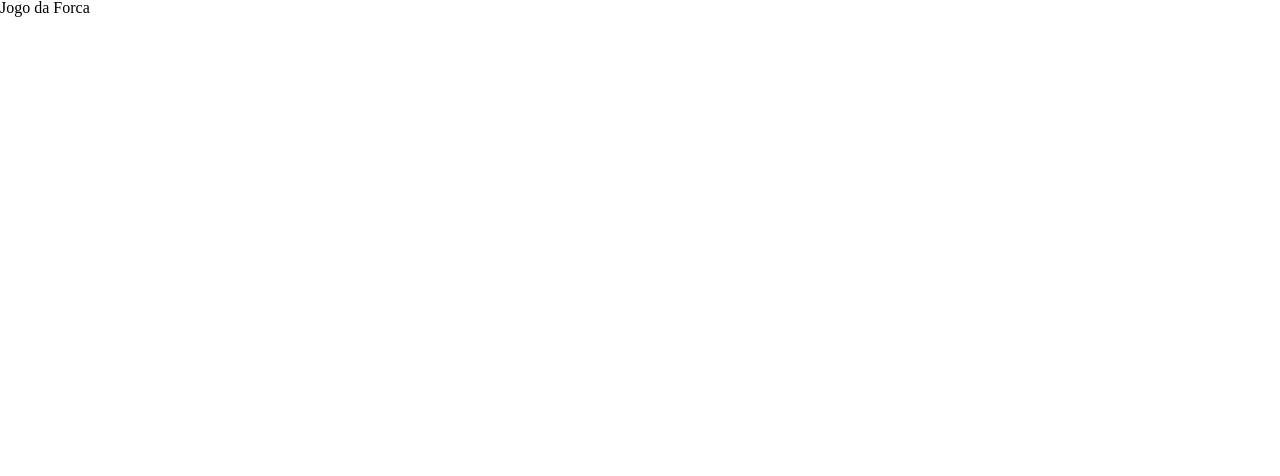
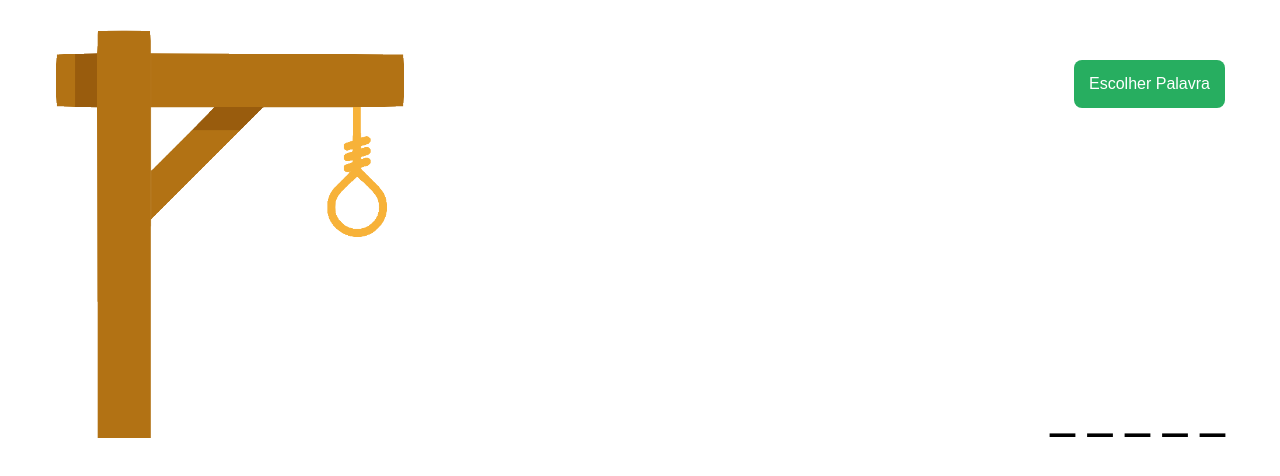
Before and after one commit to gsnorberto/projeto8-jogoforca, a React (Create React App) app: page / in a window 1280 px wide. Shown: the top 476 px of the page. Built offline with nearby package versions, Linux system fonts and the light colour scheme.

Commit message:
Versão com o Módulo Jogo

```diff
--- a/package.json
+++ b/package.json
@@ -9,6 +9,7 @@
     "react": "^18.2.0",
     "react-dom": "^18.2.0",
     "react-scripts": "5.0.1",
+    "styled-components": "^5.3.6",
     "web-vitals": "^2.1.4"
   },
   "scripts": {
--- a/public/index.html
+++ b/public/index.html
@@ -1,5 +1,6 @@
 <!DOCTYPE html>
 <html lang="pt-br">
+
 <head>
   <meta charset="utf-8" />
   <link rel="icon" href="./assets/icon-pngwing.png" />
@@ -7,11 +8,17 @@
   <meta name="theme-color" content="#000000" />
   <link rel="stylesheet" href="./assets/css/reset.css">
 
+  <link rel="preconnect" href="https://fonts.googleapis.com">
+  <link rel="preconnect" href="https://fonts.gstatic.com" crossorigin>
+  <link href="https://fonts.googleapis.com/css2?family=Roboto:wght@400;700&display=swap" rel="stylesheet">
+
   <title>Jogo da Forca</title>
 </head>
+
 <body>
   <noscript>You need to enable JavaScript to run this app.</noscript>
   <div id="root"></div>
 
 </body>
+
 </html>
--- a/src/App.js
+++ b/src/App.js
@@ -1,8 +1,16 @@
+import palavras from "./palavras";
+import Jogo from "./components/Jogo";
+import Letras from "./components/Letras";
+import Chute from "./components/Chute";
 
 function App() {
-  return (
-    <div className="App">Jogo da Forca</div>
-  );
+   return (
+      <>
+         <Jogo />
+         <Letras />
+         <Chute />
+      </>
+   );
 }
 
 export default App;
--- /dev/null
+++ b/src/components/Chute/index.js
@@ -0,0 +1,7 @@
+
+
+export default function () {
+    return(
+        <div></div>
+    )
+}
--- /dev/null
+++ b/src/components/Chute/style.js
@@ -0,0 +1 @@
+import styled from "styled-components";
--- /dev/null
+++ b/src/components/Jogo/index.js
@@ -0,0 +1,22 @@
+import { Container, HangmanImage, StartButton, Row, Column, Underline } from "./style"
+
+export default function () {
+   let alphabet = ['a', 'b', 'c', 'd', 'e', 'f', 'g', 'h', 'i', 'j', 'k', 'l', 'm', 'n', 'o', 'p', 'q', 'r', 's', 't', 'u', 'v', 'w', 'x', 'y', 'z'];
+   let testWord = ['t', 'e', 's', 't', 'e'];
+
+   return (
+      <Container>
+         <Row>
+            <HangmanImage src="./assets/images/forca0.png"></HangmanImage>
+            <Column>
+               <StartButton>Escolher Palavra</StartButton>
+
+               <Underline>
+                  {testWord.map((e, ind) => "_ ")}
+               </Underline>
+
+            </Column>
+         </Row>
+      </Container>
+   )
+}
--- /dev/null
+++ b/src/components/Jogo/style.js
@@ -0,0 +1,49 @@
+import styled from "styled-components";
+
+export const Container = styled.div`
+    max-width: 1170px;
+    margin: 0 auto;
+    padding: 30px;
+`
+
+export const HangmanImage = styled.img`
+    max-width: 350px;
+`
+
+export const StartButton = styled.button`
+    border: 0;
+    background-color: #27AE60;
+    margin-top: 30px;
+    padding: 15px;
+    color: #FFFFFF;
+    font-size: 16px;
+    border-radius: 8px;
+
+    &:hover{
+        opacity: 0.8;
+        cursor: pointer;
+    }
+`
+export const Row = styled.div`
+    display: flex;
+    justify-content: space-between;
+`
+export const Column = styled.div`
+    display: flex;
+    flex-direction: column;
+    justify-content: space-between;
+    align-items: flex-end;
+`
+
+export const Keys = styled.div`
+    display: flex;
+    flex-wrap: wrap;
+    max-width: 650px;
+    margin: 0 auto;
+    margin-top: 50px;
+`
+
+export const Underline = styled.div`
+    font-size: 50px;
+    font-weight: 700;
+`
--- /dev/null
+++ b/src/components/Letras/index.js
@@ -0,0 +1,9 @@
+
+
+export default function () {
+
+
+    return(
+        <div></div>
+    )
+}
--- /dev/null
+++ b/src/palavras.js
@@ -0,0 +1,27 @@
+const palavras = [
+    "abacate", "abacaxi", "abelha", "abanador", "antologia", "amor", "aba", "abrigo", "abrir",
+    "banana", "boi", "batata", "bacalhau", "bexiga", "bowl", "batedeira", "bisturi", "barreira", "banco",
+    "caixa", "chantilly", "cachorro", "cuidado", "caneta", "carinho", "cabra", "cesto",
+    "dados", "dizer", "danone", "dente", "diamante", "diafragma", "detonar", "dia",
+    "elefante", "esmeralda", "esfinge", "esfera", "encontro", "ema", "escola", "economia",
+    "formiga", "fama", "festa", "fiador", "ferver", "flauta", "figo", "fiapo", "fotografia",
+    "goiaba", "gelo", "grito", "guria", "goleiro", "golfinho", "golfe", "girar",
+    "harmonia", "haste", "hectare", "hepatite", "hiena", "hidrante",
+    "igreja", "importante", "idoso", "irado", "identidade", "idioma", "idade", "idiota",
+    "jantar", "jumento", "jararaca", "janela", "jerimum", "jaula", "jabuti", "jaleco",
+    "laranja", "lua", "luz", "lindo", "lacraia", "lactose", "lacrar",
+    "manga", "morango", "mico", "matar", "mingau", "moqueca", "mocassin",
+    "nectarina", "nada", "navio", "namorado", "ninja", "natal", "narciso", "narina", "nabo",
+    "ovo", "ostra", "obstetra", "orangotango", "olhar", "ortodoxo", "ouro", "ornamento",
+    "pato", "polvo", "povoar", "pano", "princesa", "pizza", "patroa",
+    "queijo", "quitanda", "quinta", "quantia", "quarentena", "quadrilha", "quaresma", "quartzo", "quebrar",
+    "risada", "rio", "remar", "rato", "racional", "rainha", "radioatividade", "raiz", "raiva", "rachadura",
+    "salada", "salamandra", "sacola", "siri", "sabre", "sucarose", "sabedoria", "sacerdote",
+    "tatu", "tabacaria", "taberneiro", "torrada", "tamanho", "tatuagem", "trem",
+    "uva", "universo", "unanimidade", "ubuntu", "universidade", "urso", "uivar", "unir",
+    "vela", "valeta", "vacilo", "valor", "vagem", "vadiagem", "vaca", "valentia", "vidro", "valsa",
+    "xadrez", "xilofone", "xarope", "xenofobia", "xereta", "xerife", "xaveco", "xixi", "xale",
+    "zebra", "zagueiro", "zero", "zoeira", "zepelim", "zinco", "zumbido"
+]
+
+export default palavras
```
Also changed, not shown: src/components/Letras/Btn/index.js (added, +7 -0 lines), src/components/Letras/Btn/style.js (added), src/components/Letras/style.js (added), 1 other file (tests, documents, lock files or other folders). Lines whose indentation alone changed are shown as unchanged.
